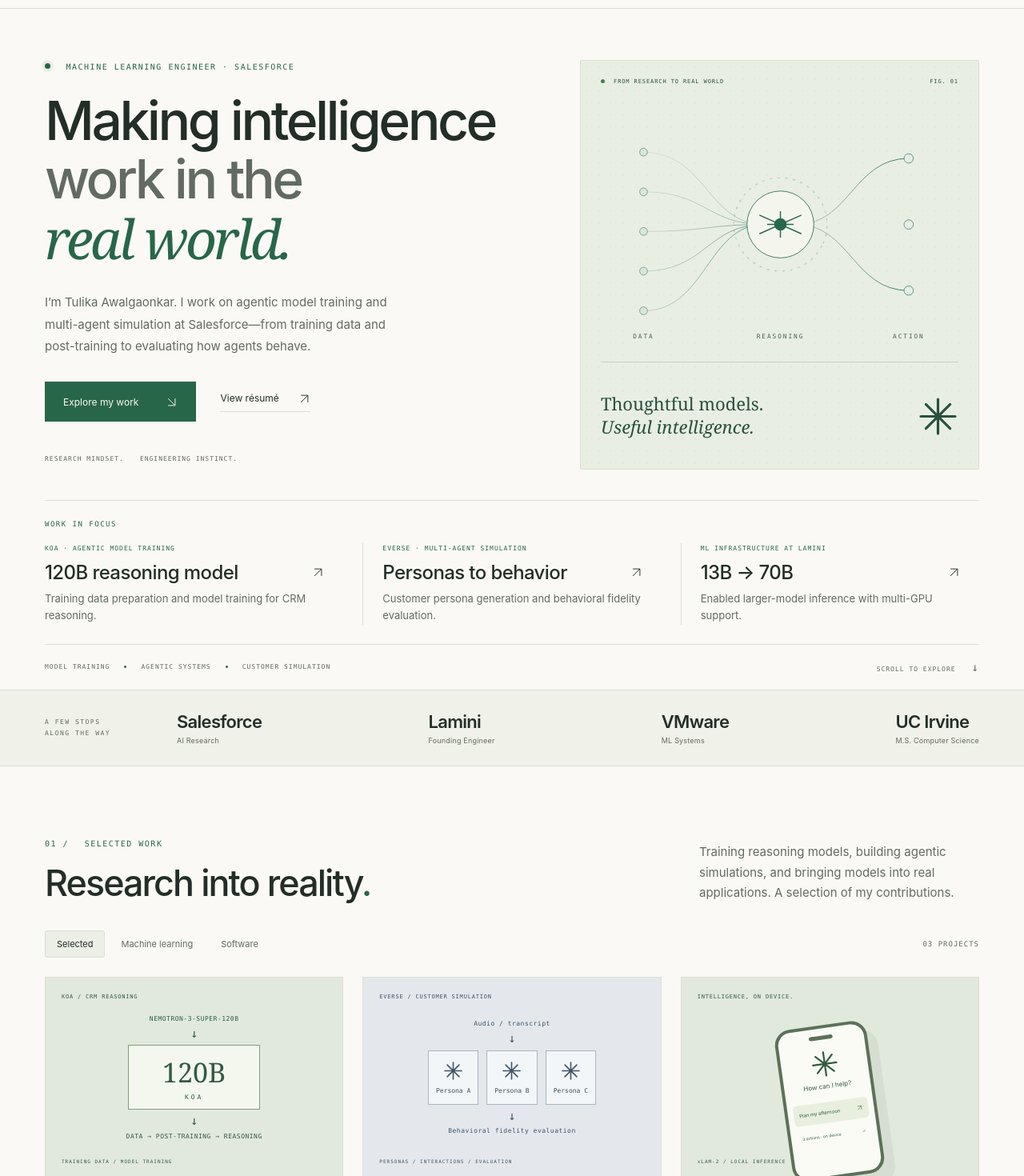
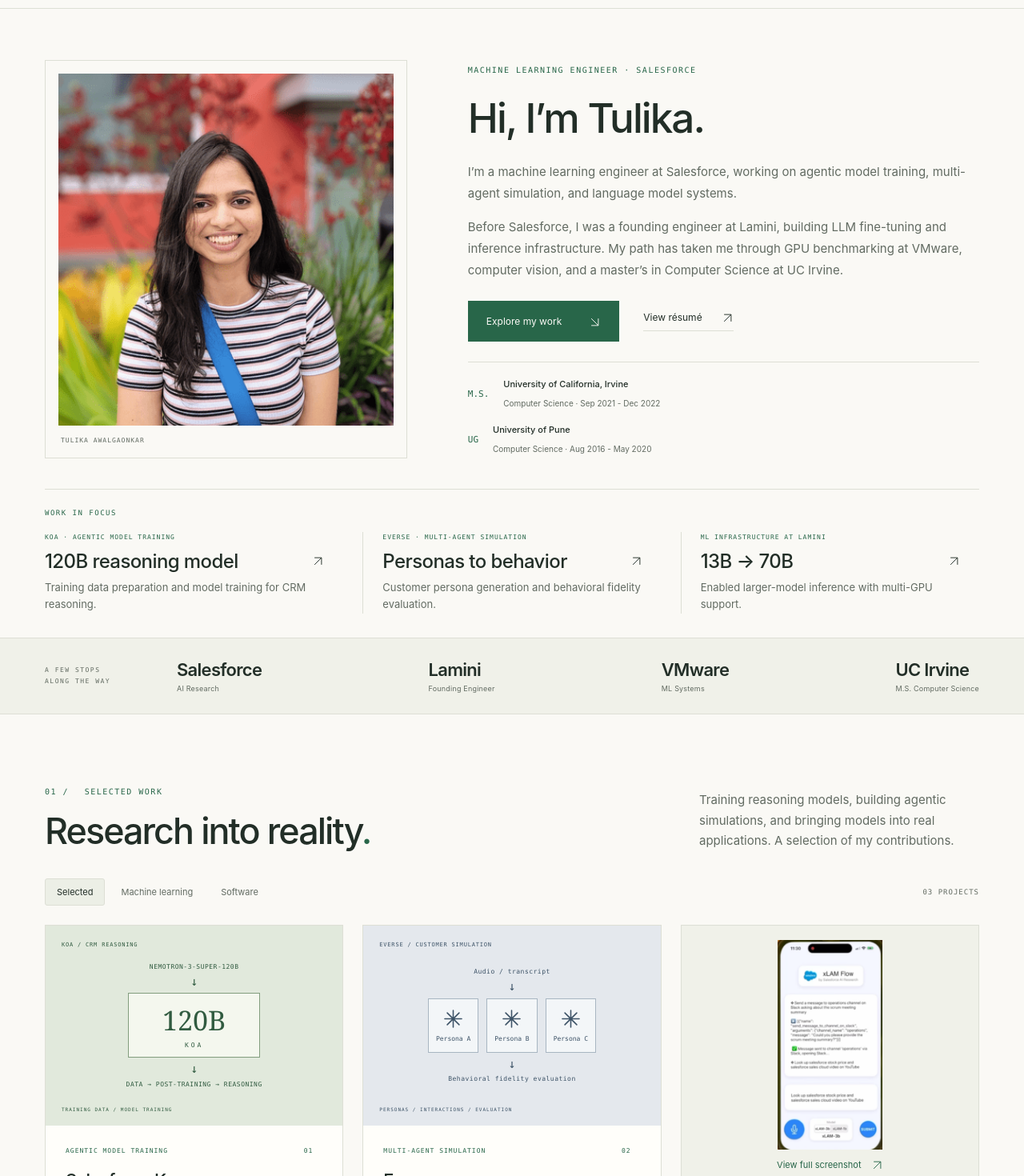
Before and after one commit to tulika612/Portfolio, a React (Create React App) app: page / in a window 1280 px wide. Shown: the part 80-1550 px from the top of the page at 80% size. Built offline with nearby package versions, Linux system fonts and the light colour scheme.

Commit message:
Lead with personal introduction and use real project screenshots

```diff
--- a/src/App.css
+++ b/src/App.css
@@ -355,3 +355,34 @@ h3 { font-size: 22px; letter-spacing: -.6px; line-height: 1.35; margin-bottom: 1
 .persona-nodes > span { display: flex; flex-direction: column; align-items: center; gap: 8px; padding: 12px 9px; background: #f3f6f8; border: 1px solid #a8b6c2; font-size: 8px; }
 .persona-nodes svg { width: 25px; height: 25px; }
 @media (min-width: 601px) and (max-width: 800px) { .model-source { font-size: 7px; } }
+
+/* Personal introduction, moved from the former About section. */
+.intro-layout { grid-column: 1 / -1; grid-template-columns: .85fr 1.2fr; gap: 76px; }
+.intro-layout h1 { font-size: clamp(38px, 4vw, 56px); letter-spacing: -2px; line-height: 1.15; margin-bottom: 24px; }
+.intro-layout .portrait-wrap { transform: none; padding-bottom: 40px; }
+.intro-layout .portrait-wrap img { height: 440px; filter: none; }
+.intro-layout .about-copy > p:not(.eyebrow) { line-height: 1.8; }
+.intro-layout .hero-actions { margin-top: 25px; }
+#skills .specialties { margin-top: 30px; }
+.hero .recent-highlights { margin-bottom: 30px; }
+@media (max-width: 1100px) {
+  .intro-layout { gap: 45px; }
+  .intro-layout .portrait-wrap img { height: 420px; }
+}
+@media (max-width: 800px) {
+  .intro-layout { gap: 30px; }
+  .intro-layout .portrait-wrap img { height: 380px; }
+  .intro-layout .about-copy .eyebrow { font-size: 8px; }
+}
+@media (max-width: 600px) {
+  .intro-layout { grid-template-columns: 1fr; gap: 30px; }
+  .intro-layout .portrait-wrap { width: 100%; max-width: 345px; padding: 10px 10px 35px; }
+  .intro-layout .portrait-wrap img { height: 300px; }
+  .intro-layout .portrait-caption { left: 12px; bottom: 12px; }
+  .intro-layout .hero-actions { flex-wrap: wrap; }
+}
+
+.project-screenshot { height: 320px; display: flex; flex-direction: column; align-items: center; gap: 12px; padding: 18px 20px 12px; background: var(--surface); border-bottom: 1px solid var(--border); }
+.project-screenshot img { display: block; flex: 1; min-height: 0; width: 100%; object-fit: contain; }
+.project-screenshot > span { display: flex; align-items: center; justify-content: center; gap: 12px; font-size: 11px; color: var(--accent); }
+.project-screenshot:hover > span { text-decoration: underline; text-underline-offset: 3px; }
--- a/src/MainApp.jsx
+++ b/src/MainApp.jsx
@@ -15,10 +15,10 @@ const specialties = [
 ];
 const supportingWork = [
   {
-    title: 'xLAMFlow', category: 'On-device AI', kind: 'Machine learning', description: 'An iOS productivity assistant powered by quantized xLAM-2. Bringing multi-step agentic workflows to the device, with privacy at the core.', tags: ['Action models', 'Swift', 'GGUF'], visual: 'flow', contribution: 'Built the Swift assistant and prepared models for edge deployment.', outcome: 'Single-step, multi-turn, and multi-step workflows with local inference.', label: 'Explore the xLAM research', href: 'https://aclanthology.org/2025.naacl-long.578.pdf',
+    title: 'xLAMFlow', category: 'On-device AI', kind: 'Machine learning', description: 'An iOS productivity assistant powered by quantized xLAM-2. Bringing multi-step agentic workflows to the device, with privacy at the core.', tags: ['Action models', 'Swift', 'GGUF'], screenshot: 'images/projects/xlamflow.png', screenshotAlt: 'xLAMFlow performing a Slack action with an on-device model', contribution: 'Built the Swift assistant and prepared models for edge deployment.', outcome: 'Single-step, multi-turn, and multi-step workflows with local inference.', label: 'Watch demo', href: 'https://lnkd.in/p/gH9DNkhr',
   },
   {
-    title: 'MobileAIBench', category: 'Evaluation & benchmarking', kind: 'Machine learning', description: 'A cross-platform framework for evaluating LLMs and multimodal models on real mobile hardware. Measuring what matters beyond the leaderboard.', tags: ['LLMs / LMMs', 'iOS & Android', 'Quantization'], visual: 'bench', contribution: 'Designed and open-sourced the iOS / Android benchmarking framework.', outcome: 'Evaluates LLMs and multimodal models across 4-, 8-, and 16-bit quantization.', label: 'Read the paper', href: 'https://arxiv.org/abs/2406.10290',
+    title: 'MobileAIBench', category: 'Evaluation & benchmarking', kind: 'Machine learning', description: 'A cross-platform framework for evaluating LLMs and multimodal models on real mobile hardware. Measuring what matters beyond the leaderboard.', tags: ['LLMs / LMMs', 'iOS & Android', 'Quantization'], screenshot: 'images/projects/mobileaibench.png', screenshotAlt: 'MobileAIBench model selection and on-device benchmark results', contribution: 'Designed and open-sourced the iOS / Android benchmarking framework.', outcome: 'Evaluates LLMs and multimodal models across 4-, 8-, and 16-bit quantization.', label: 'Read the paper', href: 'https://arxiv.org/abs/2406.10290',
   },
   {
     title: 'Source Code Stylometry', category: 'Applied machine learning', kind: 'Machine learning', description: 'Identifying code authors through their programming style. A full-stack research project combining neural networks with a Flask application.', tags: ['Python', 'Keras', 'Flask'], visual: 'code', contribution: 'Built an author-identification web application with a Flask REST API.', outcome: 'Research published at ICMLC 2021.', outcomeLabel: 'Outcome', label: 'Explore the project', href: 'https://github.com/tulika612/Code_Stylometry',
@@ -96,55 +96,6 @@ function Heading({
     </div>
   );
 }
-function Pipeline() {
-  return (
-    <div className="pipeline" aria-label="Illustration of a model pipeline from data through reasoning to action" role="img">
-      <div className="pipeline-top">
-        <span>
-          <i />
-          {' '}
-          FROM RESEARCH TO REAL WORLD
-        </span>
-        <span>FIG. 01</span>
-      </div>
-      <svg viewBox="0 0 460 315" fill="none" aria-hidden="true">
-        <defs>
-          <linearGradient id="lineGradient">
-            <stop stopColor="#b7cdc0" />
-            <stop offset="1" stopColor="#35745f" />
-          </linearGradient>
-        </defs>
-        {[64, 115, 166, 217, 268].map((y, i) => (
-          <g key={y}>
-            <path d={`M55 ${y} C135 ${y}, 137 157, 210 157`} stroke="url(#lineGradient)" strokeWidth="1" opacity={0.4 + i * 0.1} />
-            <circle cx="55" cy={y} r="5" fill="#d9e6dc" stroke="#7d9f8b" />
-          </g>
-        ))}
-        {[72, 157, 242].map((y) => (
-          <g key={y}>
-            <path d={`M252 157 C320 157, 325 ${y}, 396 ${y}`} stroke="url(#lineGradient)" />
-            <circle cx="396" cy={y} r="6" fill="#e5eee7" stroke="#63957a" />
-          </g>
-        ))}
-        <circle cx="231" cy="157" r="60" stroke="#90b39e" strokeDasharray="3 7" className="orbit" />
-        <circle cx="231" cy="157" r="43" fill="#f4f6ee" stroke="#437b60" />
-        <path d="M214 157h34m-17-17v34m-27-29 54 24m-54 0 54-24" stroke="#2a664d" strokeWidth="1.5" />
-        <circle cx="231" cy="157" r="8" fill="#29674d" />
-        <text x="55" y="304" textAnchor="middle">DATA</text>
-        <text x="231" y="304" textAnchor="middle">REASONING</text>
-        <text x="396" y="304" textAnchor="middle">ACTION</text>
-      </svg>
-      <div className="pipeline-bottom">
-        <span>
-          Thoughtful models.
-          <br />
-          <strong>Useful intelligence.</strong>
-        </span>
-        <span className="pipeline-mark" aria-hidden="true"><Spark /></span>
-      </div>
-    </div>
-  );
-}
 function ProjectVisual({ type }) {
   return (
     <div className={`project-visual visual-${type}`} aria-hidden="true">
@@ -182,32 +133,6 @@ function ProjectVisual({ type }) {
             <span className="simulation-output">Behavioral fidelity evaluation</span>
           </div>
           <span className="visual-footnote">PERSONAS / INTERACTIONS / EVALUATION</span>
-        </>
-      )}
-      {type === 'flow' && (
-      <>
-        <span className="visual-caption">INTELLIGENCE, ON DEVICE.</span>
-        <div className="phone">
-          <div className="phone-notch" />
-          <span className="phone-symbol"><Spark /></span>
-          <span>How can I help?</span>
-          <div className="phone-task">
-            Plan my afternoon
-            <Arrow />
-          </div>
-          <div className="phone-task faint">
-            3 actions · on device
-            <span>✓</span>
-          </div>
-        </div>
-        <span className="visual-footnote">xLAM-2 / LOCAL INFERENCE</span>
-      </>
-      )}
-      {type === 'bench' && (
-      <>
-        <span className="visual-caption">SMALLER MODELS. BIG POSSIBILITIES.</span>
-        <div className="benchmark-bars">{[42, 72, 56, 92, 66, 82].map((height, i) => <div key={height} style={{ '--bar-height': `${height}%` }}><span>{['4', '8', '16', '4', '8', '16'][i]}</span></div>)}</div>
-        <span className="visual-footnote">ILLUSTRATIVE / QUANTIZATION IN BITS</span>
         </>
       )}
       {type === 'code' && (
@@ -323,7 +248,7 @@ export default function MainApp() {
             <span className="wordmark-label">ENGINEER & RESEARCHER</span>
           </a>
           <nav id="primary-navigation" className={menuOpen ? 'navigation is-open' : 'navigation'} aria-label="Main navigation">
-            {navigation.map((item) => <a key={item} href={`#${item.toLowerCase()}`} aria-current={activeSection === item.toLowerCase() ? 'location' : undefined} onClick={() => setMenuOpen(false)}>{item}</a>)}
+            {navigation.map((item) => <a key={item} href={`#${item.toLowerCase()}`} aria-current={activeSection === item.toLowerCase() || (item === 'About' && activeSection === 'home') ? 'location' : undefined} onClick={() => setMenuOpen(false)}>{item}</a>)}
             <a className="nav-contact" href="#contact" onClick={() => setMenuOpen(false)}>
               Let’s talk
               <Arrow />
@@ -337,20 +262,26 @@ export default function MainApp() {
       </header>
       <main id="main">
         <section id="home" className="hero page-width">
-          <div className="hero-copy">
+          <div id="about" className="about-layout intro-layout">
+            <div className="portrait-wrap">
+              <img src={`${process.env.PUBLIC_URL || ''}/images/about/pro.png`} alt="Tulika Awalgaonkar" loading="eager" />
+              <span className="portrait-caption mono">TULIKA AWALGAONKAR</span>
+            </div>
+            <div className="about-copy">
               <p className="eyebrow">
-              <span className="status-dot" />
-              {' '}
                 MACHINE LEARNING ENGINEER · SALESFORCE
               </p>
-            <h1>
-              Making intelligence
-              <br />
-              <span>work in the</span>
-              <br />
-              <em>real world.</em>
-            </h1>
-            <p className="hero-description">I’m Tulika Awalgaonkar. I work on agentic model training and multi-agent simulation at Salesforce—from training data and post-training to evaluating how agents behave.</p>
+              <h1>Hi, I’m Tulika.</h1>
+              <p>
+                I’m a machine learning engineer at Salesforce, working on agentic model training,
+                multi-agent simulation, and language model systems.
+              </p>
+              <p>
+                Before Salesforce, I was a founding engineer at Lamini, building LLM fine-tuning
+                and inference infrastructure. My path has taken me through GPU
+                benchmarking at VMware, computer vision, and a master’s in Computer
+                Science at UC Irvine.
+              </p>
               <div className="hero-actions">
                 <a className="button button-primary" href="#work">
                   Explore my work
@@ -358,12 +289,23 @@ export default function MainApp() {
                 </a>
                 <ExternalLink href={resume} className="text-link">View résumé</ExternalLink>
               </div>
-            <div className="hero-meta">
-              <span>RESEARCH MINDSET.</span>
-              <span>ENGINEERING INSTINCT.</span>
+              <div className="education-list">
+                {data.education.map((education, index) => (
+                  <div key={education.cardTitle}>
+                    <span className="mono">{index === 0 ? 'M.S.' : 'UG'}</span>
+                    <div>
+                      <strong>{index === 0 ? 'University of California, Irvine' : education.cardSubtitle}</strong>
+                      <span>
+                        Computer Science ·
+                        {' '}
+                        {education.title}
+                      </span>
                     </div>
                   </div>
-          <Pipeline />
+                ))}
+              </div>
+            </div>
+          </div>
           <div className="recent-highlights" aria-label="Recent work and engineering highlights">
             <p className="eyebrow">WORK IN FOCUS</p>
             <div className="highlights-grid">
@@ -392,21 +334,6 @@ export default function MainApp() {
                 <p>Enabled larger-model inference with multi-GPU support.</p>
               </a>
             </div>
-          </div>
-          <div className="hero-bottom">
-            <span>
-              MODEL TRAINING
-              <i />
-              {' '}
-              AGENTIC SYSTEMS
-              <i />
-              {' '}
-              CUSTOMER SIMULATION
-            </span>
-            <a href="#work">
-              SCROLL TO EXPLORE
-              <span aria-hidden="true">↓</span>
-            </a>
           </div>
         </section>
         <div className="credentials-strip">
@@ -457,7 +384,30 @@ export default function MainApp() {
           <div className="project-grid">
             {projects.map((project, index) => (
               <article className="work-card" key={project.title}>
-                {project.visual ? <ProjectVisual type={project.visual} /> : <div className="archive-visual"><img src={`${process.env.PUBLIC_URL || ''}/${project.image}`} alt="" loading="lazy" /></div>}
+                {project.screenshot ? (
+                  <a
+                    className="project-screenshot"
+                    href={`${process.env.PUBLIC_URL || ''}/${project.screenshot}`}
+                    target="_blank"
+                    rel="noopener noreferrer"
+                    aria-label={`View full screenshot of ${project.title}`}
+                  >
+                    <img
+                      src={`${process.env.PUBLIC_URL || ''}/${project.screenshot}`}
+                      alt={project.screenshotAlt}
+                      loading="lazy"
+                    />
+                    <span>
+                      View full screenshot
+                      <Arrow />
+                    </span>
+                  </a>
+                ) : project.visual && <ProjectVisual type={project.visual} />}
+                {!project.screenshot && !project.visual && (
+                  <div className="archive-visual">
+                    <img src={`${process.env.PUBLIC_URL || ''}/${project.image}`} alt="" loading="lazy" />
+                  </div>
+                )}
                 <div className="work-content">
                   <p className="eyebrow">
                     {project.category}
@@ -581,56 +531,10 @@ export default function MainApp() {
           </div>
           {loadState === 'loading' && <p role="status" className="data-notice">Loading experience…</p>}
         </section>
-        <section id="about" className="about-section">
+        <section id="skills" className="about-section">
           <div className="section page-width">
-            <div className="about-layout">
-              <div className="portrait-wrap">
-                <img src={`${process.env.PUBLIC_URL || ''}/images/about/pro.png`} alt="Tulika Awalgaonkar" loading="lazy" />
-                <span className="portrait-caption mono">THE HUMAN BEHIND THE MODELS.</span>
-              </div>
-              <div className="about-copy">
-                <p className="eyebrow">
-                  <span>04 /</span>
-                  {' '}
-                  A LITTLE ABOUT ME
-                </p>
-                <h2>
-                  Curiosity, with
-                  <br />
-                  <em>an engineering habit.</em>
-                </h2>
-                <p>
-                  I’m a machine learning engineer at Salesforce, working on agentic model training,
-                  multi-agent simulation, and language model systems.
-                </p>
-                <p>
-                  Before Salesforce, I was a founding engineer at Lamini, building LLM fine-
-                  tuning and inference infrastructure. My path has taken me through GPU
-                  benchmarking at VMware, computer vision, and a master’s in Computer
-                  Science at UC Irvine.
-                </p>
-                <p>
-                  I’m drawn to the full journey: asking the right question, running the
-                  experiment, and building the system that brings it to life.
-                </p>
-                <div className="education-list">
-                  {data.education.map((education, index) => (
-                    <div key={education.cardTitle}>
-                      <span className="mono">{index === 0 ? 'M.S.' : 'UG'}</span>
-                      <div>
-                        <strong>{index === 0 ? 'University of California, Irvine' : education.cardSubtitle}</strong>
-                        <span>
-                          Computer Science ·
-                          {' '}
-                          {education.title}
-                        </span>
-                      </div>
-                    </div>
-                  ))}
-                </div>
-              </div>
-            </div>
-            <div id="skills" className="specialties">
+            <h2>Areas of focus</h2>
+            <div className="specialties">
               {specialties.map(([number, title, description, tags]) => (
                 <article key={title}>
                   <p className="eyebrow">
```
Also changed, not shown: 1 other file (tests, documents, lock files or other folders). Lines whose indentation alone changed are shown as unchanged.
